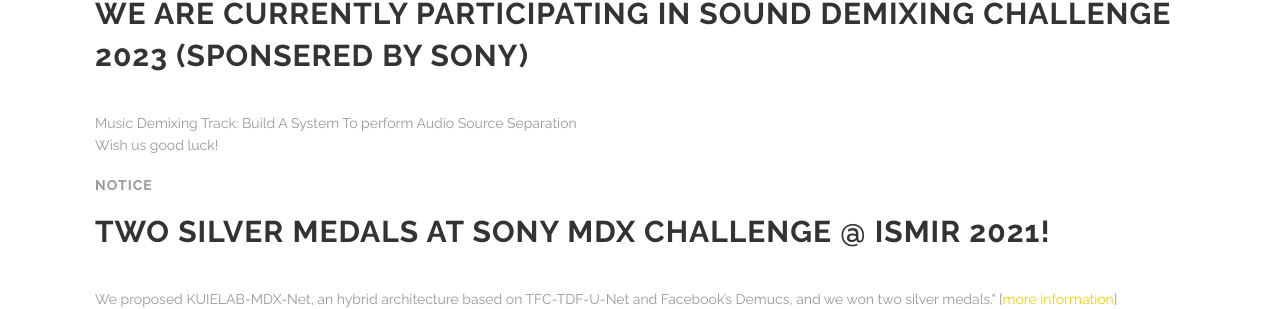
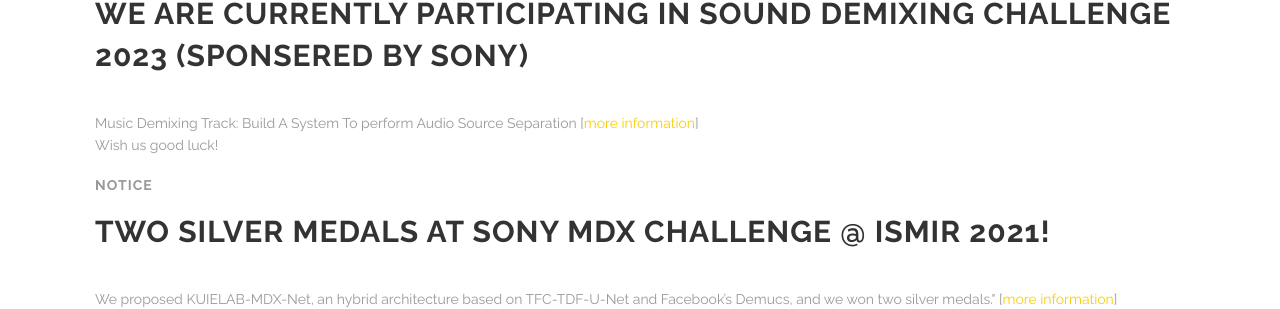
Before and after one commit to kuielab/kuielab.github.io, a Jekyll site: the page built from index.html, in a window 1280 px wide and 900 px high, scrolled down 727 px. Shown: the part 145-454 px from the top of the window. Built offline with Jekyll 4.4.1, drawn with Linux system fonts in a browser that asks for light colours.

Commit message:
Update index.html

```diff
--- a/index.html
+++ b/index.html
@@ -117,7 +117,9 @@
     	<h2>We are currently participating in Sound Demixing Challenge 2023 (sponsered by Sony) </h2>
     	<div class="spacing"></div>
     	<p>
-        Music Demixing Track: Build A System To perform Audio Source Separation <br> Wish us good luck!
+        Music Demixing Track: Build A System To perform Audio Source Separation
+		[<a href="https://kuielab.github.io/news/2023/01/11/Sony-challenge.html">more information</a>]
+		<br> Wish us good luck!
     	</p>
 
     <h4 style="color: #999">Notice</h4>
```
